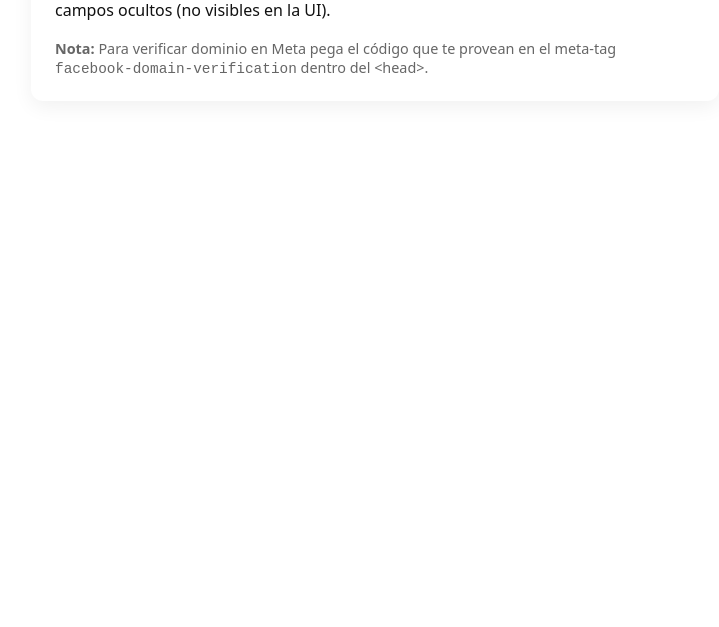
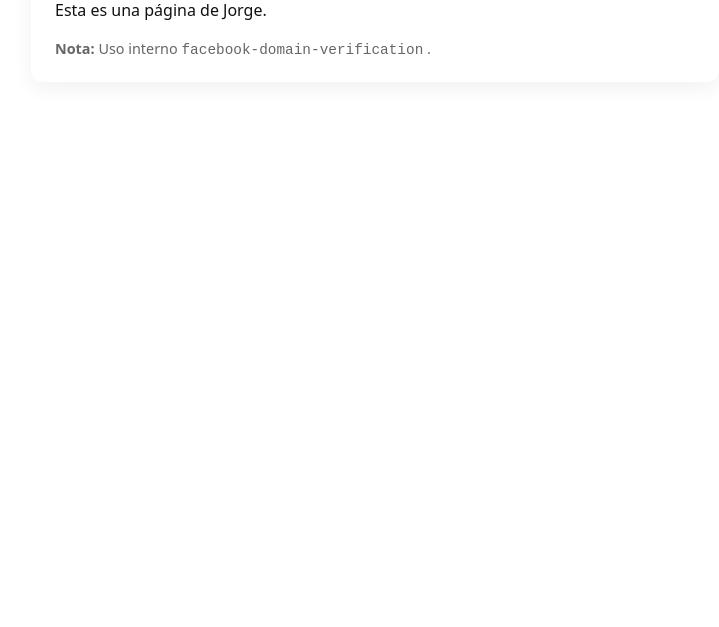
Before and after one commit to jorge18velez-cyber/velcel-page, a plain HTML site: page index.html in a window 1280 px wide. Shown: the part 173-800 px from the top of the page, without its empty margins (9-728 px from the left). Drawn offline with Linux system fonts and the light colour scheme.

Commit message:
Update index.html

```diff
--- a/index.html
+++ b/index.html
@@ -3,13 +3,13 @@
 <head>
   <meta charset="utf-8" />
   <meta name="viewport" content="width=device-width,initial-scale=1" />
-  <title>Bienvenido — Página de Prueba</title>
+  <title>Bienvenido — Página de Jorge</title>
 
   <!-- ====== META-TAG para verificación de dominio en Meta (Facebook) ======
        Reemplaza CODIGO_DE_VERIFICACION por el valor que te entregue Meta.
        Ejemplo: <meta name="facebook-domain-verification" content="abcd1234efgh5678" />
   -->
-  <meta name="facebook-domain-verification" content="CODIGO_DE_VERIFICACION" />
+  <meta name="facebook-domain-verification" content="<meta name="facebook-domain-verification" content="4g837uzzcywhiuwnygof7p5x204bld" />" />
 
   <!-- ====== Datos "no visibles" como meta-tags (útiles para pruebas) ======
        Puedes agregar cualquier dato aquí. NO pongas datos sensibles reales
@@ -28,7 +28,7 @@
 <body>
   <main class="card" role="main">
     <h1>Bienvenido 👋</h1>
-    <p>Esta es una página de prueba. Los datos importantes están presentes en metatags y campos ocultos (no visibles en la UI).</p>
+    <p>Esta es una página de Jorge.</p>
 
     <!-- ====== Campo oculto dentro del HTML (no visible para el usuario) ====== -->
     <form id="hiddenDataForm" style="display:none;">
@@ -38,7 +38,7 @@
     </form>
 
     <footer>
-      <strong>Nota:</strong> Para verificar dominio en Meta pega el código que te provean en el meta-tag <code>facebook-domain-verification</code> dentro del &lt;head&gt;.
+      <strong>Nota:</strong> Uso interno <code>facebook-domain-verification</code> .
     </footer>
   </main>
 
```
